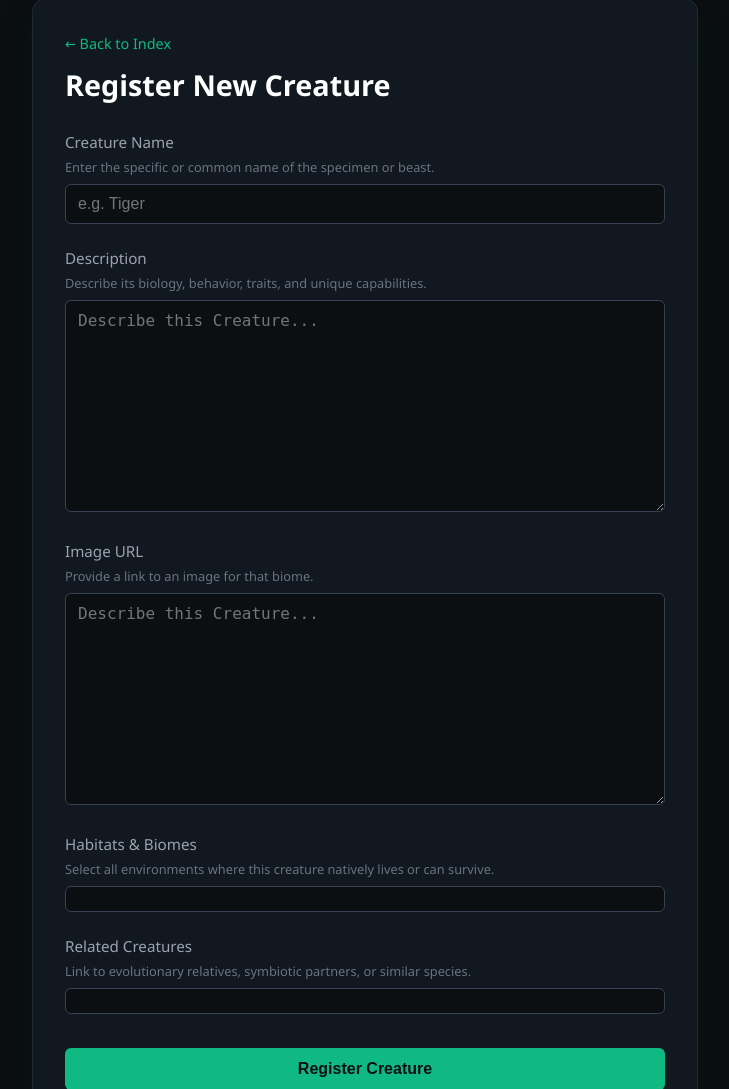
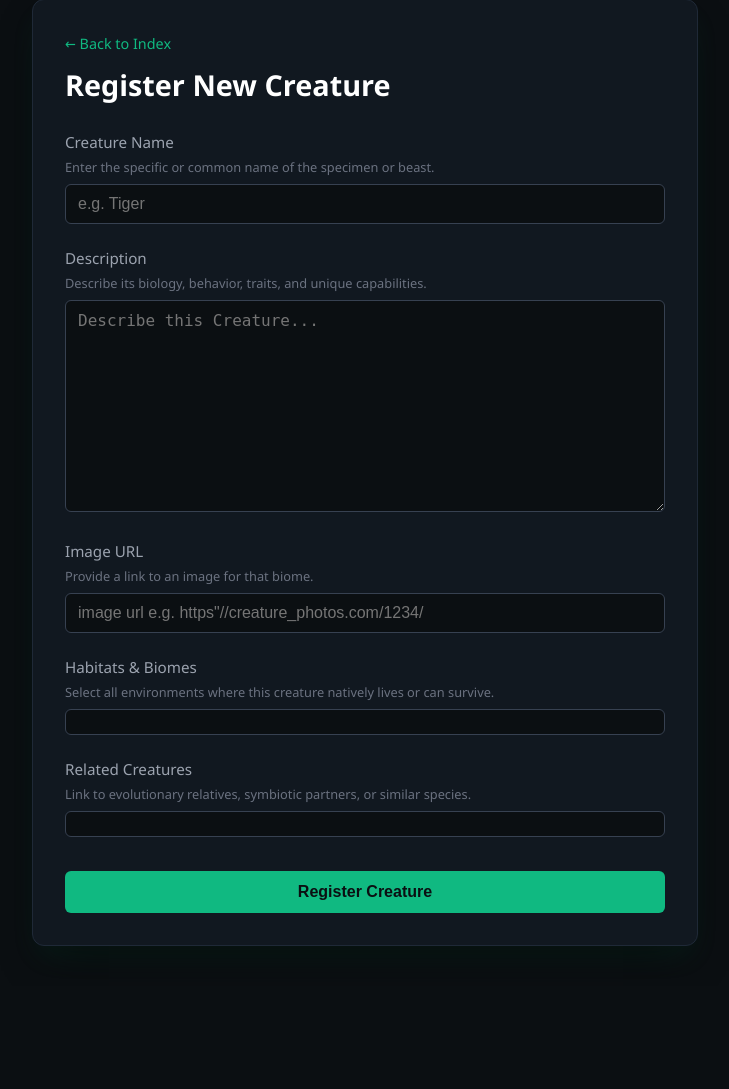
Before and after one commit to Solar01s/Nature-s_word, a Django app: page /nature_index/new/creature/ in a window 1280 px wide. Shown: the part 41-1130 px from the top of the page, without its empty margins (275-1004 px from the left). After the commit the page ends 987 px from the top, so only its background shows below. Run offline with Django 5.2, Linux system fonts and the light colour scheme; the visitor is signed in with stand-in values (Sample User, id 1); data that the repository does not hold is empty.

Commit message:
Enhance new creature registration form
Updated the HTML form for registering a new creature, including fields for name, description, image URL, habitats, and related creatures.

```diff
--- a/templates/nature_index/new_creature.html
+++ b/templates/nature_index/new_creature.html
@@ -207,7 +207,7 @@
             <div class="form-group">
                 <label for="{{ form.image.id_for_label }}">Image URL</label>
                 <div class="field-instruction">Provide a link to an image for that biome.</div>
-                {{ form.description }}
+                {{ form.image }}
             </div>
 
             <!-- Поле: Biomes (ManyToMany к Biome) -->
```
